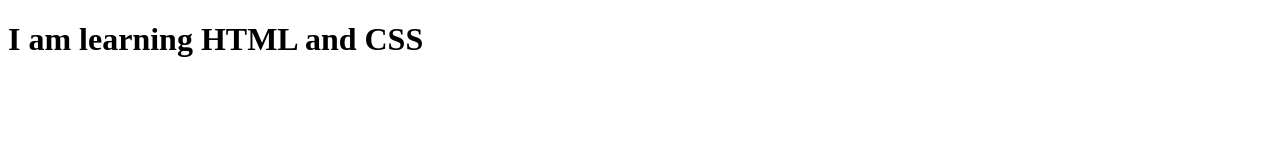
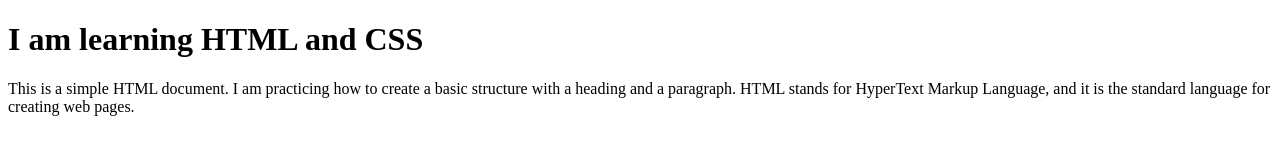
Before and after one commit to Anon19800/git-and-github-tutorial, a plain HTML site: page index.html in a window 1280 px wide. Drawn offline with Linux system fonts and the light colour scheme.

Commit message:
This is a simple HTML document. I am practicing how to create a basic structure with a heading and a paragraph.         HTML stands for HyperText Markup Language, and it is the standard language for creating web pages.

```diff
--- a/index.html
+++ b/index.html
@@ -7,5 +7,9 @@
 </head>
 <body>
     <h1>I am learning HTML and CSS</h1>
+    <p>
+        This is a simple HTML document. I am practicing how to create a basic structure with a heading and a paragraph.
+        HTML stands for HyperText Markup Language, and it is the standard language for creating web pages.
+    </p>
 </body>
 </html>
```
